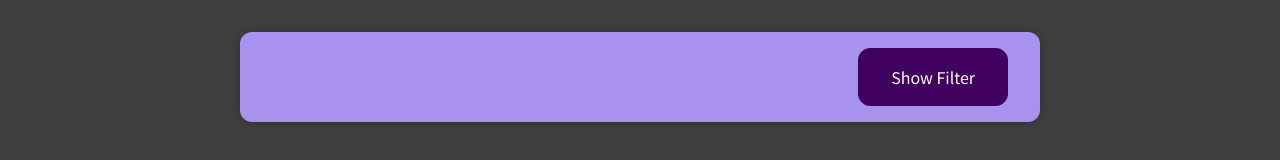
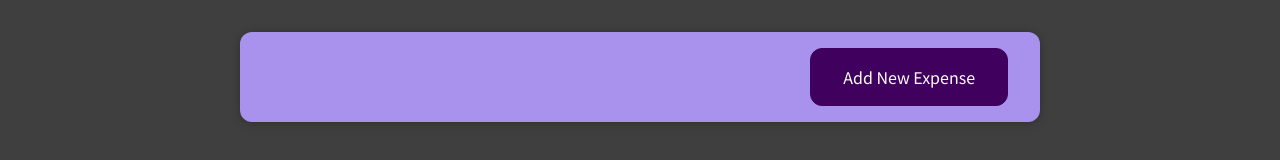
Before and after one commit to 552020/schwarzm-app, a React (Create React App) app: page / in a window 1280 px wide. Shown: the top 160 px of the page. Built offline with nearby package versions, Linux system fonts and the light colour scheme.

Commit message:
Add New Expense instead Show filter in the button

```diff
--- a/src/components/NewExpense/ExpenseForm.js
+++ b/src/components/NewExpense/ExpenseForm.js
@@ -82,7 +82,7 @@ const ExpenseForm = (props) => {
       ) : (
         <div className="new-expense__actions">
           <button type="button" onClick={onClickHandler}>
-            Show Filter
+            Add New Expense
           </button>
         </div>
       )}
```
Also changed, not shown: 1 other file (tests, documents, lock files or other folders).
